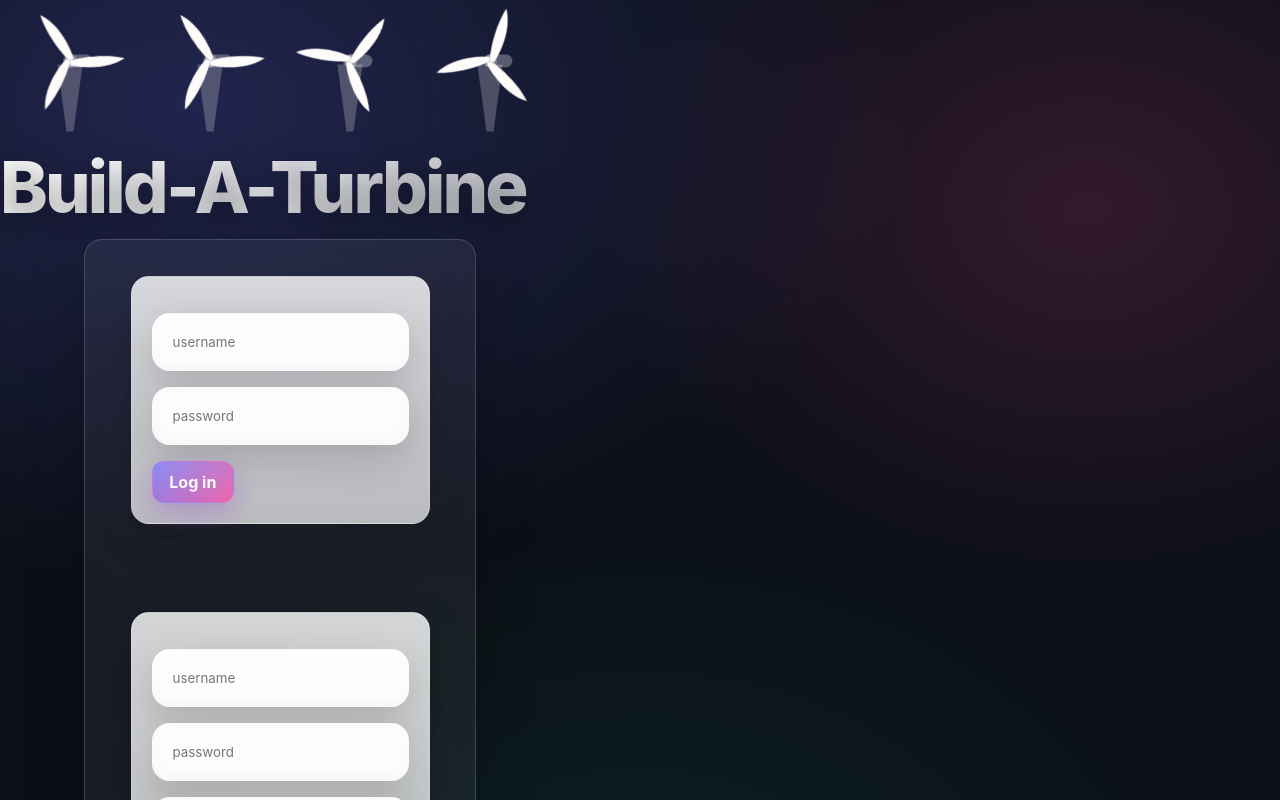
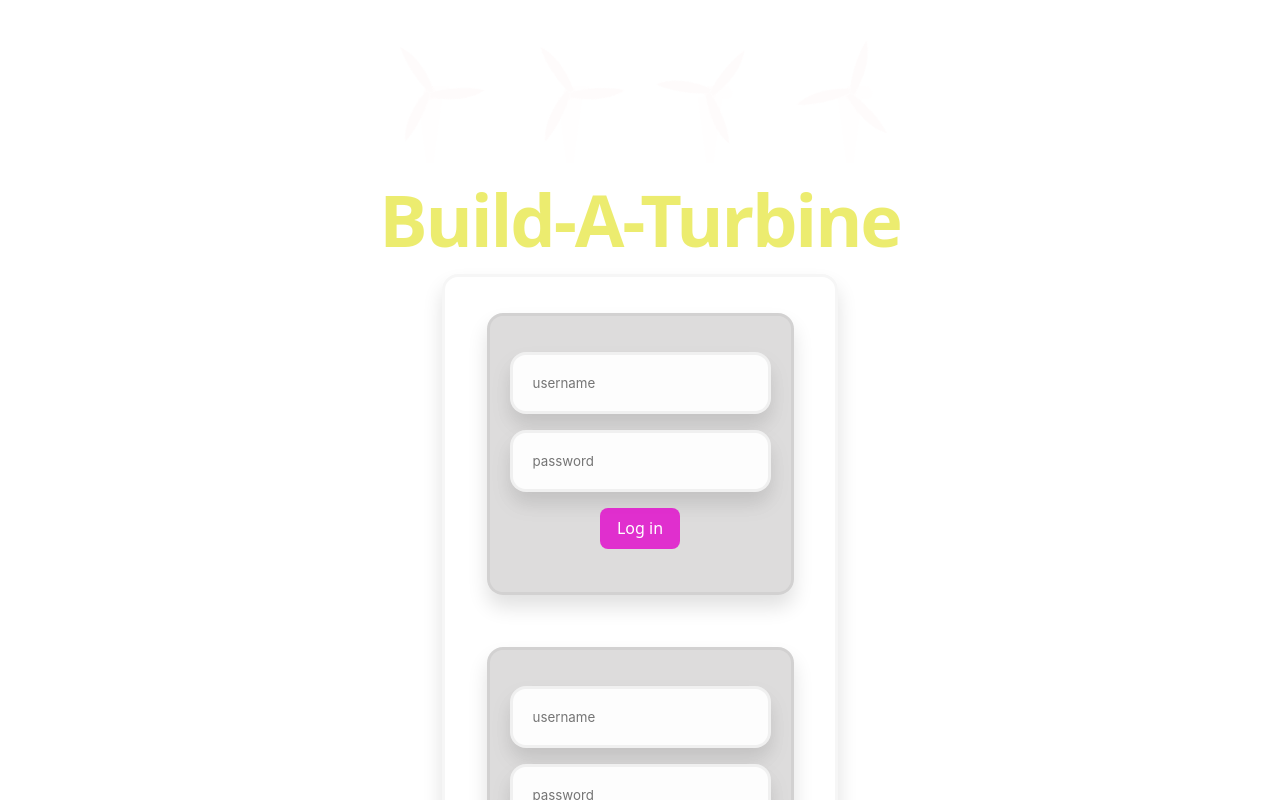
Before and after one commit to Johnmllr-design/Build-A-Turbine-frontend, a React (Vite) app: page / in a window 1280 px wide. Shown: the top 800 px of the page. Built offline with nearby package versions, Linux system fonts and the light colour scheme.

Commit message:
updated UI

```diff
--- a/src/App.css
+++ b/src/App.css
@@ -1,318 +1,218 @@
-/* =========================
-   Design tokens (easy tuning)
-   ========================= */
-:root{
-  --bg: #0b0f17;
-  --surface: rgba(255,255,255,0.90);
-  --surface-2: rgba(255,255,255,0.82);
-  --border: rgba(255,255,255,0.18);
-  --border-2: rgba(0,0,0,0.08);
-
-  --text: rgba(16, 24, 40, 0.92);
-  --muted: rgba(16, 24, 40, 0.60);
-
-  --radius: 18px;
-  --radius-sm: 12px;
-
-  --shadow-1: 0 10px 30px rgba(0,0,0,0.10);
-  --shadow-2: 0 18px 50px rgba(0,0,0,0.18);
-
-  --ring: 0 0 0 4px rgba(99, 102, 241, 0.20);
-
-  --accent: #6366F1;  /* indigo */
-  --accent-2: #EC4899;/* pink  */
+#root {
+  max-width: 1280px;
+  margin: 0 auto;
+  padding: 2rem;
+  text-align: center;
 }
 
-/* Optional: make the whole page feel premium */
-body{
-  margin: 0;
-  font-family: "Inter", system-ui, -apple-system, BlinkMacSystemFont, "Segoe UI",
-               Roboto, Helvetica, Arial, sans-serif;
-  color: var(--text);
-
-  /* subtle background */
-  background:
-    radial-gradient(1200px 800px at 15% 10%, rgba(99,102,241,0.25), transparent 60%),
-    radial-gradient(900px 700px at 85% 20%, rgba(236,72,153,0.18), transparent 55%),
-    radial-gradient(1000px 800px at 50% 95%, rgba(16,185,129,0.12), transparent 60%),
-    #0b0f17;
+.regular_card{
+  background: #fff;
+  border-radius: 16px;
+  padding: 1.25rem;
+  box-shadow: 0 6px 16px rgba(0,0,0,0.12);
+  transition: transform 0.2s ease, box-shadow 0.2s ease;
+  border: 1px solid rgba(0,0,0,0.05);
+  max-width: 350px;
+  margin: 1rem auto;
+  font-family: "Inter", sans-serif;
+  font-weight:200;
+  color: #1a1a1a;
+  font-size: larger;
 }
 
-/* Shared “card” base so everything looks consistent */
-.card-base{
-  background: linear-gradient(180deg, var(--surface), var(--surface-2));
-  border: 1px solid var(--border);
-  border-radius: var(--radius);
-  box-shadow: var(--shadow-1);
-  backdrop-filter: blur(10px);
-  -webkit-backdrop-filter: blur(10px);
-
-  transition: transform 180ms ease, box-shadow 180ms ease, border-color 180ms ease;
+.div{
+  background: #fdfdfd;
+  border-radius: 16px;
+  box-shadow: 0 12px 20px rgba(0,0,0,0.12);
+  transition: transform 0.2s ease, box-shadow 0.2s ease;
+  color: #13020273;
+  border: 3px solid rgba(0,0,0,0.05);
+  max-width: 350px;
+  margin: 1rem auto;
+  font-family: "Inter", sans-serif;
+  display: flex; /* Use flexbox for easy layout control */
+  flex-wrap: wrap; /* Allows children to wrap if they run out of space */
+  padding: 20px; /* Space above and to the sides inside the parent */
+  gap: 20px; /* Space between the children themselves */
+}.div:hover {
+  filter: drop-shadow(0 0 2em #646cffaa);
 }
 
-.card-base:hover{
-  transform: translateY(-4px);
-  box-shadow: var(--shadow-2);
-  border-color: rgba(255,255,255,0.30);
+.div3{
+  background: #fdfdfd;
+  border-radius: 16px;
+  box-shadow: 0 12px 20px rgba(0,0,0,0.12);
+  transition: transform 0.2s ease, box-shadow 0.2s ease;
+  color: #13020273;
+  border: 3px solid rgba(0,0,0,0.05);
+  max-width: 350px;
+  margin: 1rem auto;
+  font-family: system-ui, -apple-system, BlinkMacSystemFont, "Segoe UI", Roboto, Helvetica, Arial, sans-serif;
+  display: flex; /* Use flexbox for easy layout control */
+  flex-wrap: wrap; /* Allows children to wrap if they run out of space */
+  padding: 20px; /* Space above and to the sides inside the parent */
+  gap: 20px; /* Space between the children themselves */
+}.div:hover {
+  filter: drop-shadow(0 0 2em #646cffaa);
 }
 
-/* =========================
-   Your classes (same layout)
-   ========================= */
+.app-headline {
+  font-family: system-ui, -apple-system, BlinkMacSystemFont,
+               "Segoe UI", Roboto, Helvetica, Arial, sans-serif;
 
-/* Similar to your .regular_card */
-.regular_card{
-  composes: card-base; /* if you’re not using CSS modules, ignore this line */
-  background: linear-gradient(180deg, #ffffff, rgba(255,255,255,0.92));
-  border: 1px solid rgba(255,255,255,0.22);
-  border-radius: var(--radius);
-  padding: 1.25rem;
+  font-size: clamp(2.8rem, 6vw, 4.5rem);
+  font-weight: 800;
+  letter-spacing: -0.03em;
+  line-height: 1.05;
+
+  color: #e2e229ab; /* near-black */
+}
+
+
+
+
+.div4{
+  background: #fdfdfd00;
+  border-radius: 16px;
+  box-shadow: 0 12px 20px rgba(0,0,0,0.12);
+  transition: transform 0.2s ease, box-shadow 0.2s ease;
+  color: #13020273;
+  height: 750px;
+  border: 3px solid rgb(246, 246, 246);
   max-width: 350px;
   margin: 1rem auto;
-
-  font-family: "Inter", sans-serif;
-  font-weight: 400;              /* 200 was washing out readability */
-  color: rgba(16,24,40,0.92);
-  font-size: 1.05rem;
-  line-height: 1.55;
-
-  box-shadow: 0 10px 30px rgba(0,0,0,0.12);
-  transition: transform 180ms ease, box-shadow 180ms ease, border-color 180ms ease;
+  font-family: system-ui, -apple-system, BlinkMacSystemFont, "Segoe UI", Roboto, Helvetica, Arial, sans-serif;
+  display: flex; /* Use flexbox for easy layout control */
+  flex-wrap: wrap; /* Allows children to wrap if they run out of space */
+  padding: 20px; /* Space above and to the sides inside the parent */
+  gap: 20px; /* Space between the children themselves */
 }
-.regular_card:hover{
-  transform: translateY(-4px);
-  box-shadow: 0 18px 55px rgba(0,0,0,0.20);
-  border-color: rgba(99,102,241,0.35);
+.scrolldiv{
+  background: #fff;
+  border-radius: 16px;
+  box-shadow: 0 12px 20px rgba(0,0,0,0.12);
+  transition: transform 0.2s ease, box-shadow 0.2s ease;
+  color: #333;
+  border: 3px solid rgba(0,0,0,0.05);
+  max-width: 350px;
+  margin: 1rem auto;
+  font-family: system-ui, -apple-system, BlinkMacSystemFont, "Segoe UI", Roboto, Helvetica, Arial, sans-serif;
+  display: flex; /* Use flexbox for easy layout control */
+  flex-wrap: wrap; /* Allows children to wrap if they run out of space */
+  padding: 20px; /* Space above and to the sides inside the parent */
+  gap: 20px; /* Space between the children themselves */
+  height: 200px;
+  /* Enable vertical scrolling when content exceeds the height */
+  overflow-y: scroll;
+  height: 200px;
+  /* Enable vertical scrolling when content exceeds the height */
+  overflow-y: scroll;
+}.div:hover {
+  filter: drop-shadow(0 0 2em #646cffaa);
 }
 
-/* Container flex cards */
-.div,
-.div3,
-.scrolldiv,
-.scrolldiv-2,
-.div2,
-.div4{
-  border-radius: var(--radius);
+.scrolldiv-2{
+  background: #fff;
+  border-radius: 16px;
+  box-shadow: 0 12px 20px rgba(0,0,0,0.12);
+  transition: transform 0.2s ease, box-shadow 0.2s ease;
+  color: #333;
+  border: 3px solid rgba(0,0,0,0.05);
   max-width: 350px;
   margin: 1rem auto;
-  padding: 20px;
-  gap: 20px;
-  transition: transform 180ms ease, box-shadow 180ms ease, border-color 180ms ease;
+  font-family: system-ui, -apple-system, BlinkMacSystemFont, "Segoe UI", Roboto, Helvetica, Arial, sans-serif;
+
+  display: flex; /* Use flexbox for easy layout control */
+  flex-wrap: wrap; /* Allows children to wrap if they run out of space */
+  padding: 20px; /* Space above and to the sides inside the parent */
+  gap: 20px; /* Space between the children themselves */
+  height: 600px;
+  /* Enable vertical scrolling when content exceeds the height */
+  overflow-y: scroll;
+  /* Enable vertical scrolling when content exceeds the height */
+  overflow-y: scroll;
+}.div:hover {
+  filter: drop-shadow(0 0 2em #646cffaa);
 }
 
-/* Your main “panel” card */
-.div{
-  background: linear-gradient(180deg, rgba(255,255,255,0.92), rgba(255,255,255,0.78));
-  border: 1px solid rgba(255,255,255,0.22);
-  box-shadow: 0 14px 42px rgba(0,0,0,0.16);
-  color: var(--muted);
 
-  font-family: "Inter", sans-serif;
 
-  display: flex;
-  flex-wrap: wrap;
-  align-items: flex-start;
-  backdrop-filter: blur(10px);
-  -webkit-backdrop-filter: blur(10px);
-}
-.div:hover{
-  transform: translateY(-4px);
-  box-shadow: 0 22px 65px rgba(0,0,0,0.24);
-  border-color: rgba(236,72,153,0.35);
+.div2{
+  background: #c7c5c59b;
+  border-radius: 16px;
+  box-shadow: 0 12px 20px rgba(0,0,0,0.12);
+  transition: transform 0.2s ease, box-shadow 0.2s ease;
+  color: #121111a4;
+  border: 3px solid rgba(0,0,0,0.05);
+  max-width: 350px;
+  max-height: 350px;
+  margin: 1rem auto;
+  font-family: system-ui, -apple-system, BlinkMacSystemFont, "Segoe UI", Roboto, Helvetica, Arial, sans-serif;
+  padding: 20px; /* Space above and to the sides inside the parent */
+  gap: 20px; /* Space between the children themselves */
 }
 
-/* Variant panel */
-.div3{
-  background: linear-gradient(180deg, rgba(255,255,255,0.90), rgba(255,255,255,0.75));
-  border: 1px solid rgba(255,255,255,0.20);
-  box-shadow: 0 14px 42px rgba(0,0,0,0.16);
-  color: var(--muted);
 
-  font-family: "Inter", system-ui, -apple-system, BlinkMacSystemFont, "Segoe UI", Roboto, Helvetica, Arial, sans-serif;
 
-  display: flex;
-  flex-wrap: wrap;
-  align-items: flex-start;
-  backdrop-filter: blur(10px);
-  -webkit-backdrop-filter: blur(10px);
-}
-.div3:hover{
-  transform: translateY(-4px);
-  box-shadow: 0 22px 65px rgba(0,0,0,0.24);
-  border-color: rgba(99,102,241,0.35);
+.elegant-card {
+  /* Dimensions and spacing */
+  width: 80%;
+  max-width: 500px;
+  margin: 2rem auto; /* Centers the div on the page */
+  padding: 1.5rem;
+
+  /* Appearance */
+  background-color: #ffffff; /* Use a clean white background */
+  border-radius: 8px; /* Softly rounded corners */
+
+  /* Elegant, subtle shadow (key to elegance) */
+  box-shadow: 0 4px 12px rgba(0, 0, 0, 0.05),
+              0 1px 4px rgba(0, 0, 0, 0.03);
+
+  /* Text styling for readability */
+  font-family:
+    "Garamond",
+    "Baskerville",
+    "Palatino Linotype",
+    "Georgia",
+    serif;
+  color: #333;
+  line-height: 1.6;
 }
 
-/* Headline: make it pop */
-.app-headline{
-  font-family: "Inter", system-ui, -apple-system, BlinkMacSystemFont, "Segoe UI", Roboto, Helvetica, Arial, sans-serif;
-  font-size: clamp(2.8rem, 6vw, 4.5rem);
-  font-weight: 850;
-  letter-spacing: -0.04em;
-  line-height: 1.02;
 
-  /* premium gradient text */
-  background: linear-gradient(90deg, #ffffff, rgba(255,255,255,0.72));
-  -webkit-background-clip: text;
-  background-clip: text;
-  color: transparent;
-
-  text-shadow: 0 10px 30px rgba(0,0,0,0.35);
+.btn {
+  display: inline-block;
+  padding: .55rem 1rem;
+  border-radius: 8px;
+  background: #e10ccbd3;
+  color:#ffffff;
+  font-weight: 500;
+  text-decoration: none;
+  font-family: system-ui, -apple-system, BlinkMacSystemFont, "Segoe UI", Roboto, Helvetica, Arial, sans-serif;
+}.btn:hover{
+  filter: drop-shadow(0 0 2em #646cffaa);
 }
 
-/* Transparent “frame” panel */
-.div4{
-  background: rgba(255,255,255,0.06);
-  border: 1px solid rgba(255,255,255,0.16);
-  box-shadow: 0 18px 60px rgba(0,0,0,0.20);
-  color: rgba(255,255,255,0.75);
-
-  height: 750px;
-
-  font-family: "Inter", system-ui, -apple-system, BlinkMacSystemFont, "Segoe UI", Roboto, Helvetica, Arial, sans-serif;
-  display: flex;
-  flex-wrap: wrap;
-  align-items: flex-start;
-  backdrop-filter: blur(12px);
-  -webkit-backdrop-filter: blur(12px);
-}
-.div4:hover{
-  transform: translateY(-3px);
-  box-shadow: 0 26px 80px rgba(0,0,0,0.30);
-  border-color: rgba(255,255,255,0.26);
+.btn2 {
+ display: inline-block;
+  padding: .55rem 1rem;
+  border-radius: 8px;
+  background: #e10ccbd3;
+  color:#ebe9e9;
+  font-weight: 500;
+  text-decoration: none;
+  font-family: system-ui, -apple-system, BlinkMacSystemFont, 'Segoe UI', Roboto, Oxygen, Ubuntu, Cantarell, 'Open Sans', 'Helvetica Neue', sans-serif;
+}.btn2:hover{
+  filter: drop-shadow(0 0 2em #646cffaa);
 }
 
-/* Scroll cards */
-.scrolldiv,
-.scrolldiv-2{
-  background: linear-gradient(180deg, rgba(255,255,255,0.94), rgba(255,255,255,0.80));
-  border: 1px solid rgba(255,255,255,0.20);
-  box-shadow: 0 14px 45px rgba(0,0,0,0.16);
-  color: rgba(16,24,40,0.85);
-
-  font-family: "Inter", system-ui, -apple-system, BlinkMacSystemFont, "Segoe UI", Roboto, Helvetica, Arial, sans-serif;
-
+.container {
   display: flex;
-  flex-wrap: wrap;
-  align-items: flex-start;
-  overflow-y: auto;
-  scrollbar-gutter: stable;
-  backdrop-filter: blur(10px);
-  -webkit-backdrop-filter: blur(10px);
-}
-
-.scrolldiv{ height: 200px; }
-.scrolldiv-2{ height: 600px; }
-
-.scrolldiv:hover,
-.scrolldiv-2:hover{
-  transform: translateY(-4px);
-  box-shadow: 0 22px 70px rgba(0,0,0,0.24);
-  border-color: rgba(16,185,129,0.35);
-}
-
-/* Pretty scrollbars (Chromium/WebKit) */
-.scrolldiv::-webkit-scrollbar,
-.scrolldiv-2::-webkit-scrollbar{
-  width: 10px;
-}
-.scrolldiv::-webkit-scrollbar-thumb,
-.scrolldiv-2::-webkit-scrollbar-thumb{
-  background: linear-gradient(180deg, rgba(99,102,241,0.55), rgba(236,72,153,0.45));
-  border-radius: 999px;
-  border: 2px solid rgba(255,255,255,0.55);
-}
-.scrolldiv::-webkit-scrollbar-track,
-.scrolldiv-2::-webkit-scrollbar-track{
-  background: rgba(0,0,0,0.06);
-  border-radius: 999px;
-}
-
-/* Secondary card (your .div2) */
-.div2{
-  background: linear-gradient(180deg, rgba(255,255,255,0.82), rgba(255,255,255,0.70));
-  border: 1px solid rgba(255,255,255,0.18);
-  box-shadow: 0 14px 45px rgba(0,0,0,0.16);
-  color: rgba(16,24,40,0.82);
-
-  max-height: 350px;
-  font-family: "Inter", system-ui, -apple-system, BlinkMacSystemFont, "Segoe UI", Roboto, Helvetica, Arial, sans-serif;
-}
-.div2:hover{
-  transform: translateY(-4px);
-  box-shadow: 0 22px 70px rgba(0,0,0,0.24);
-  border-color: rgba(99,102,241,0.35);
-}
-
-/* Your serif “elegant-card”, upgraded */
-.elegant-card{
-  width: 80%;
-  max-width: 500px;
-  margin: 2rem auto;
-  padding: 1.5rem;
-
-  background: linear-gradient(180deg, rgba(255,255,255,0.94), rgba(255,255,255,0.82));
-  border-radius: var(--radius);
-  border: 1px solid rgba(255,255,255,0.22);
-  box-shadow: 0 18px 60px rgba(0,0,0,0.14);
-
-  font-family: ui-serif, "Iowan Old Style", "Palatino Linotype", Palatino, Georgia, serif;
-  color: rgba(16,24,40,0.90);
-  line-height: 1.7;
-}
-
-/* Buttons: rich gradient + subtle shine */
-.btn,
-.btn2{
-  display: inline-flex;
-  align-items: center;
-  justify-content: center;
-  gap: .5rem;
-
-  padding: .60rem 1.05rem;
-  border-radius: 12px;
-  border: 1px solid rgba(255,255,255,0.22);
-
-  color: rgba(255,255,255,0.96);
-  font-weight: 650;
-  text-decoration: none;
-  font-family: "Inter", system-ui, -apple-system, BlinkMacSystemFont, "Segoe UI", Roboto, Helvetica, Arial, sans-serif;
-
-  background: linear-gradient(135deg, var(--accent), var(--accent-2));
-  box-shadow: 0 10px 26px rgba(99,102,241,0.25), 0 10px 26px rgba(236,72,153,0.18);
-
-  transition: transform 160ms ease, box-shadow 160ms ease, filter 160ms ease;
-  position: relative;
-  overflow: hidden;
-}
-
-.btn::after,
-.btn2::after{
-  content: "";
-  position: absolute;
-  inset: 0;
-  background: radial-gradient(600px 200px at 20% 10%, rgba(255,255,255,0.28), transparent 55%);
-  opacity: 0.9;
-  pointer-events: none;
-}
-
-.btn:hover,
-.btn2:hover{
-  transform: translateY(-2px);
-  box-shadow: 0 18px 44px rgba(99,102,241,0.30), 0 18px 44px rgba(236,72,153,0.22);
-}
-
-.btn:focus-visible,
-.btn2:focus-visible{
-  outline: none;
-  box-shadow: var(--ring), 0 18px 44px rgba(99,102,241,0.30), 0 18px 44px rgba(236,72,153,0.22);
-}
-
-/* Optional: normalize weird .div hover duplicates in your original CSS */
-.div:hover,
-.div3:hover,
-.scrolldiv:hover,
-.scrolldiv-2:hover{
-  /* already defined above; keep for clarity */
+  background-color: #f9f9f9;
+  padding: 10px;
+  border-radius: 15px;
+  gap: 50px;
 }
 
 .scroll-container {
```
